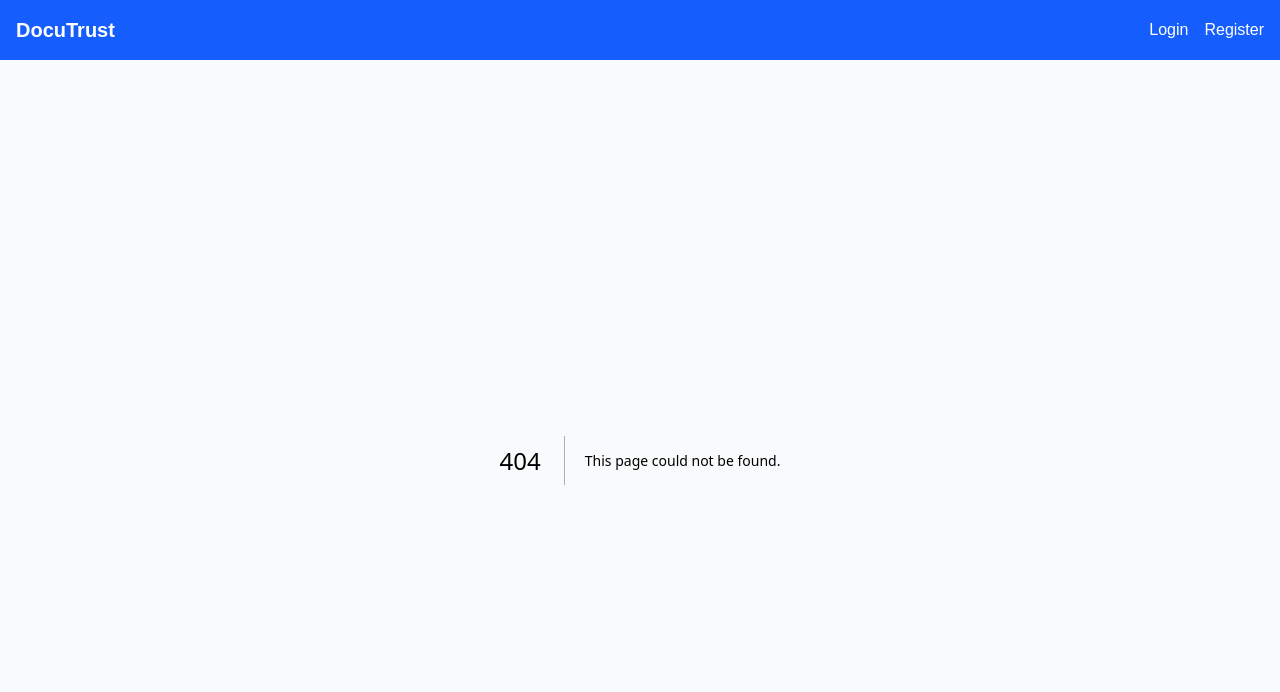
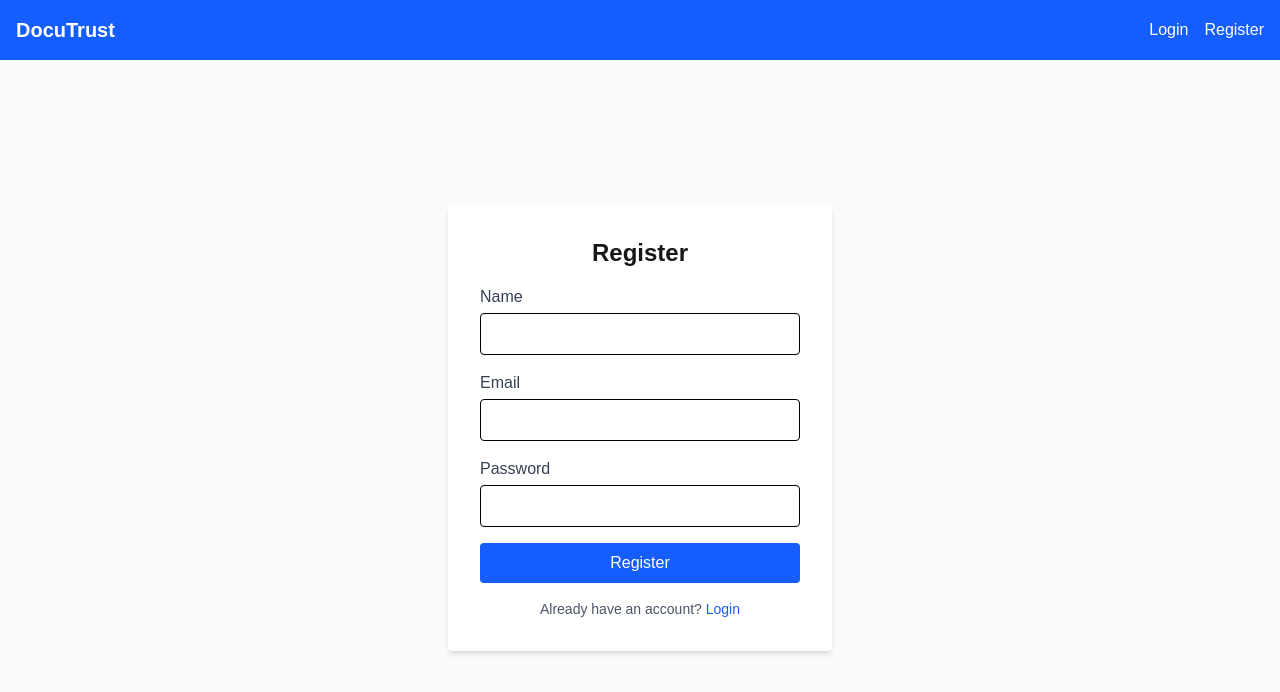
Before and after one commit to AbenezerMathewos/DocuTrust, a Next.js app in the folder frontend/: page /register in a window 1280 px wide. Before the commit this address had no page. Shown: the top 692 px of the page. Built offline with nearby package versions, Linux system fonts and the light colour scheme.

Commit message:
feat: add page.tsx and 1 other files

```diff
--- /dev/null
+++ b/frontend/src/app/login/page.tsx
@@ -0,0 +1,60 @@
+'use client';
+
+import { useState } from 'react';
+import { useAuth } from '../../context/AuthContext';
+import api from '../../utils/api';
+import Link from 'next/link';
+
+export default function Login() {
+  const [email, setEmail] = useState('');
+  const [password, setPassword] = useState('');
+  const [error, setError] = useState('');
+  const { login } = useAuth();
+
+  const handleSubmit = async (e: React.FormEvent) => {
+    e.preventDefault();
+    try {
+      const res = await api.post('/auth/login', { email, password });
+      login(res.data.token);
+    } catch (err: any) {
+      setError(err.response?.data?.error || 'Login failed');
+    }
+  };
+
+  return (
+    <div className="flex justify-center items-center h-[calc(100vh-64px)]">
+      <div className="bg-white p-8 rounded shadow-md w-96">
+        <h2 className="text-2xl font-bold mb-4 text-center">Login</h2>
+        {error && <p className="text-red-500 mb-4 text-center">{error}</p>}
+        <form onSubmit={handleSubmit} className="space-y-4">
+          <div>
+            <label className="block text-gray-700 mb-1">Email</label>
+            <input
+              type="email"
+              className="w-full border rounded p-2 text-black"
+              value={email}
+              onChange={(e) => setEmail(e.target.value)}
+              required
+            />
+          </div>
+          <div>
+            <label className="block text-gray-700 mb-1">Password</label>
+            <input
+              type="password"
+              className="w-full border rounded p-2 text-black"
+              value={password}
+              onChange={(e) => setPassword(e.target.value)}
+              required
+            />
+          </div>
+          <button type="submit" className="w-full bg-blue-600 text-white rounded p-2 hover:bg-blue-700">
+            Login
+          </button>
+        </form>
+        <p className="mt-4 text-center text-sm text-gray-600">
+          Don't have an account? <Link href="/register" className="text-blue-600">Register</Link>
+        </p>
+      </div>
+    </div>
+  );
+}
--- /dev/null
+++ b/frontend/src/app/register/page.tsx
@@ -0,0 +1,71 @@
+'use client';
+
+import { useState } from 'react';
+import { useAuth } from '../../context/AuthContext';
+import api from '../../utils/api';
+import Link from 'next/link';
+
+export default function Register() {
+  const [name, setName] = useState('');
+  const [email, setEmail] = useState('');
+  const [password, setPassword] = useState('');
+  const [error, setError] = useState('');
+  const { login } = useAuth();
+
+  const handleSubmit = async (e: React.FormEvent) => {
+    e.preventDefault();
+    try {
+      const res = await api.post('/auth/register', { name, email, password });
+      login(res.data.token);
+    } catch (err: any) {
+      setError(err.response?.data?.error || 'Registration failed');
+    }
+  };
+
+  return (
+    <div className="flex justify-center items-center h-[calc(100vh-64px)]">
+      <div className="bg-white p-8 rounded shadow-md w-96">
+        <h2 className="text-2xl font-bold mb-4 text-center">Register</h2>
+        {error && <p className="text-red-500 mb-4 text-center">{error}</p>}
+        <form onSubmit={handleSubmit} className="space-y-4">
+          <div>
+            <label className="block text-gray-700 mb-1">Name</label>
+            <input
+              type="text"
+              className="w-full border rounded p-2 text-black"
+              value={name}
+              onChange={(e) => setName(e.target.value)}
+              required
+            />
+          </div>
+          <div>
+            <label className="block text-gray-700 mb-1">Email</label>
+            <input
+              type="email"
+              className="w-full border rounded p-2 text-black"
+              value={email}
+              onChange={(e) => setEmail(e.target.value)}
+              required
+            />
+          </div>
+          <div>
+            <label className="block text-gray-700 mb-1">Password</label>
+            <input
+              type="password"
+              className="w-full border rounded p-2 text-black"
+              value={password}
+              onChange={(e) => setPassword(e.target.value)}
+              required
+            />
+          </div>
+          <button type="submit" className="w-full bg-blue-600 text-white rounded p-2 hover:bg-blue-700">
+            Register
+          </button>
+        </form>
+        <p className="mt-4 text-center text-sm text-gray-600">
+          Already have an account? <Link href="/login" className="text-blue-600">Login</Link>
+        </p>
+      </div>
+    </div>
+  );
+}
```
